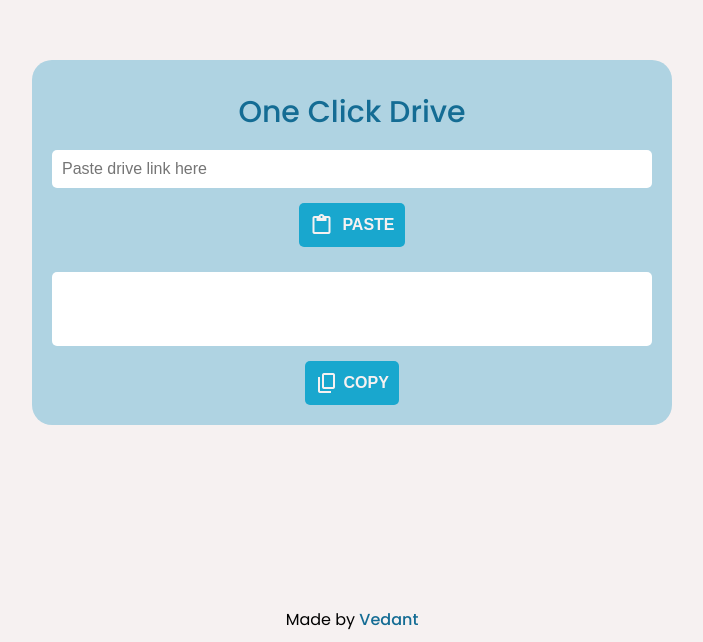
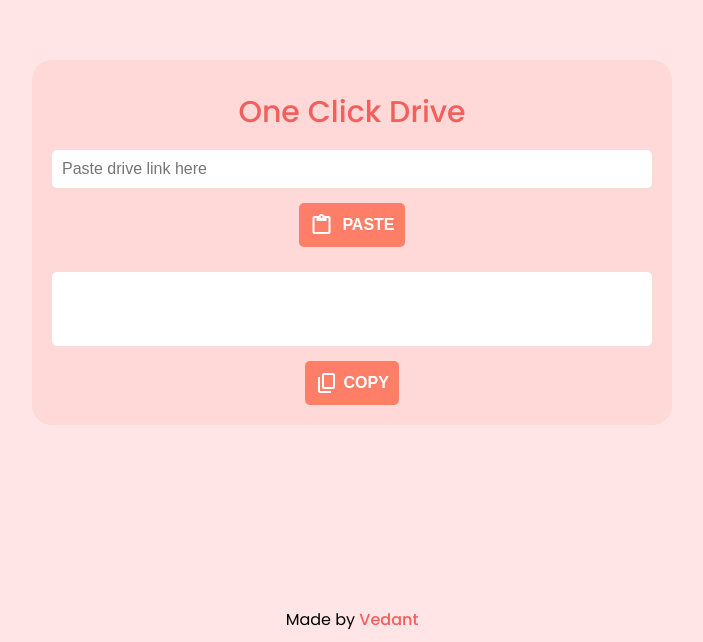
Before and after one commit to supersaiyangodSS/one-click-drive, a plain HTML site: page index.html in a window 1280 px wide. Shown: the part 158-800 px from the top of the page, without its empty margins (288-991 px from the left). Drawn offline with nearby package versions, Linux system fonts and the light colour scheme.

Commit message:
Updated Styling
Co-Authored-By: Rkbarda <29821380+Rkbarda@users.noreply.github.com>

```diff
--- a/main.js
+++ b/main.js
@@ -57,7 +57,5 @@ const copyText = () => {
 };
 
 pasteBtn.addEventListener('click', pasteFn);
-
 linkInput.addEventListener('input', getLink);
-
 copyBtn.addEventListener('click', copyText);
--- a/style.css
+++ b/style.css
@@ -7,7 +7,7 @@
 body {
     width: 100%;
     min-height: 100vh;
-    background: #F6F1F1;
+    background: #FFE5E5; /* Changed background color */
     display: flex;
     flex-direction: column;
     justify-content: center;
@@ -16,12 +16,12 @@ body {
 }
 
 .alert {
-    background: #146C94;
+    background: #F25F5C; /* Changed alert background color */
     position: absolute;
     top: -50px;
     padding: 10px 20px;
     font-weight: 500;
-    color: #F6F1F1;
+    color: #FFFFFF; /* Changed alert text color */
     border-radius: 5px;
     transition: .5s ease;
 }
@@ -33,14 +33,14 @@ body {
     justify-content: center;
     align-items: center;
     padding: 20px;
-    background: #AFD3E2;
+    background: #FFD8D8; /* Changed main container background color */
     border-radius: 20px;
 }
 
 .heading {
     font-size: 30px;
     font-weight: 500;
-    color: #146C94;
+    color: #F25F5C; /* Changed heading color */
     margin: 10px 0;
 }
 
@@ -53,7 +53,7 @@ body {
 }
 
 .container-bottom {
-    margin-top: 20px
+    margin-top: 20px;
 }
 
 .field {
@@ -70,20 +70,20 @@ body {
 .btn {
     padding: 10px;
     border: none;
-    background: #19A7CE;
+    background: #FF7E67; /* Changed button background color */
     border-radius: 5px;
     cursor: pointer;
     display: flex;
     align-items: center;
     font-size: 16px;
     font-weight: 600;
-    color: #F6F1F1;
+    color: #FFFFFF; /* Changed button text color */
     margin-top: 10px;
     transition: .3s ease;
 }
 
 .btn:hover {
-    background: #178eae;
+    background: #FF6655; /* Changed button hover background color */
 }
 
 footer {
@@ -97,7 +97,7 @@ footer {
 footer a {
     font-weight: 500;
     text-decoration: none;
-    color: #146C94;
+    color: #F25F5C; /* Changed footer link color */
 }
 
 @media only screen and (max-width: 600px) {
@@ -107,4 +107,4 @@ footer a {
     .main-container {
         width: 90%;
     }
-  }
+}
```
